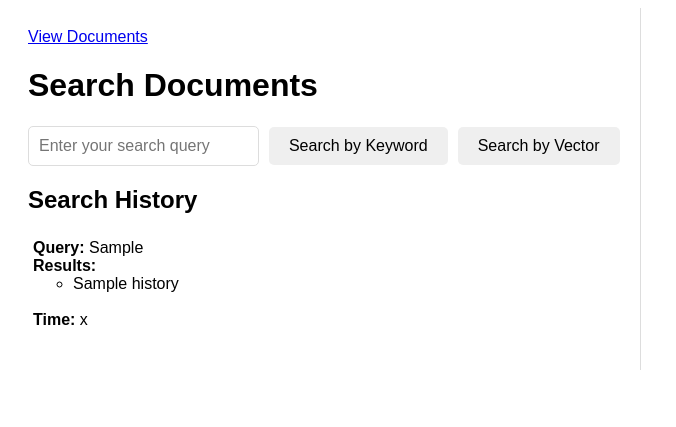
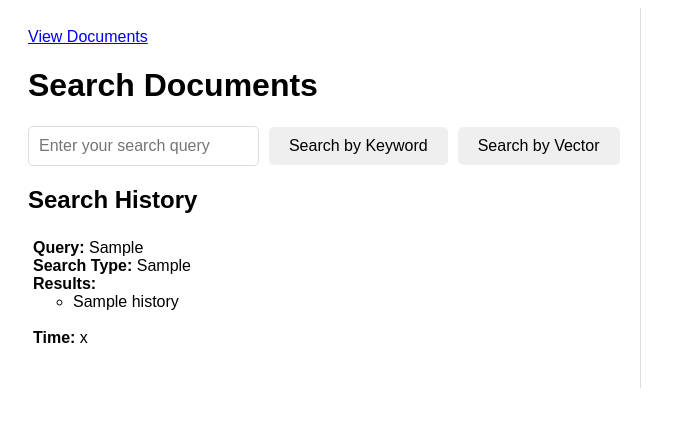
Before and after one commit to tijsvandenheuvel/document-retrieval, a Flask app: page / in a window 1280 px wide. Shown: the top 427 px of the page, without its empty margins (0-676 px from the left). Run offline with Flask 3, Linux system fonts and the light colour scheme; tables that the repository leaves empty hold one stand-in row (values such as "Sample post").

Commit message:
store and display search type

```diff
--- a/open_search_database/flask_app/app.py
+++ b/open_search_database/flask_app/app.py
@@ -162,7 +162,8 @@ def search():
                     "title": hit["_source"]["file_path"].split('/')[-1],
                     "file_path": hit["_source"]["file_path"],
                     "content": hit["_source"]["content"][:200],
-                    "score": hit["_score"]
+                    "score": hit["_score"],
+                    "search_type": search_type
                 } for hit in response["hits"]["hits"]
             ]
 
@@ -185,7 +186,8 @@ def search():
                     "title": hit["_source"]["file_path"].split('/')[-1],
                     "file_path": hit["_source"]["file_path"],
                     "content": hit["_source"]["content"][:200],
-                    "score": hit["_score"]
+                    "score": hit["_score"],
+                    "search_type": search_type
                 } for hit in response["hits"]["hits"]
             ]
 
@@ -194,7 +196,8 @@ def search():
 
         # Save search to history
         result_titles = [result["title"] for result in results]
-        insert_search_history(query, results, result_titles)
+
+        insert_search_history(query, results, result_titles, search_type)
 
         # Update history
         history = fetch_search_history()
@@ -210,9 +213,8 @@ def search():
 def history_results(history_id):
     entry = fetch_history_entry(history_id)
     if entry:
-        query, serialized_results, serialized_titles = entry
+        query, serialized_results = entry
         results = json.loads(serialized_results)
-        # result_titles = json.loads(serialized_titles)
         history = fetch_search_history()
         return render_template("index.html", query=query, results=results, history=history)
     return jsonify({"error": "History entry not found"}), 404
--- a/open_search_database/flask_app/log_db.py
+++ b/open_search_database/flask_app/log_db.py
@@ -25,6 +25,7 @@ def initialize_database():
             query TEXT,
             result TEXT,
             result_titles TEXT,
+            search_type TEXT,
             timestamp TEXT
         )
     """)
@@ -46,12 +47,12 @@ def close_db():
         g.db.close()
 
 
-def insert_search_history(query, result, result_titles):
+def insert_search_history(query, result, result_titles, search_type):
     conn = get_db()
     cursor = conn.cursor()
     cursor.execute(
-        "INSERT INTO search_history (query, result, result_titles, timestamp) VALUES (?, ?, ?, datetime('now'))",
-        (query, json.dumps(result), json.dumps(result_titles))
+        "INSERT INTO search_history (query, result, result_titles, search_type, timestamp) VALUES (?, ?, ?, ?, datetime('now'))",
+        (query, json.dumps(result), json.dumps(result_titles),search_type)
     )
     conn.commit()
 
@@ -59,14 +60,14 @@ def fetch_search_history(limit=10):
     conn = get_db()
     cursor = conn.cursor()
     cursor.execute(
-        f'SELECT id, query, result, result_titles, timestamp FROM search_history ORDER BY timestamp DESC LIMIT {limit}'
+        f'SELECT id, query, result, result_titles, search_type, timestamp FROM search_history ORDER BY timestamp DESC LIMIT {limit}'
     )
     return cursor.fetchall()
 
 def fetch_history_entry(history_id):
     conn = get_db()
     cursor = conn.cursor()
-    cursor.execute('SELECT query, result, result_titles FROM search_history WHERE id = ?', (history_id,))
+    cursor.execute('SELECT query, result FROM search_history WHERE id = ?', (history_id,))
     return cursor.fetchone()
 
 def get_search_history():
@@ -75,7 +76,7 @@ def get_search_history():
         cursor = conn.cursor()
 
         # Fetch rows from the search_history table
-        query = "SELECT id, query, result, result_titles, timestamp FROM search_history;"
+        query = "SELECT id, query, result, result_titles, search_type, timestamp FROM search_history;"
         cursor.execute(query)
         rows = cursor.fetchall()
 
@@ -97,6 +98,7 @@ def clear_search_history():
         conn = sqlite3.connect(DATABASE)
         cursor = conn.cursor()
 
+        # cursor.execute(f"DROP TABLE IF EXISTS search_history;")
         cursor.execute(f"DELETE FROM search_history;")
         conn.commit()
 
--- a/open_search_database/flask_app/templates/index.html
+++ b/open_search_database/flask_app/templates/index.html
@@ -23,11 +23,11 @@
         <h2>Search History</h2>
         <ul id="search-history" class="item-list">
             {% if history %}
-            {% for id, past_query, result, result_titles, timestamp in history %}
+            {% for id, past_query, result, result_titles, search_type, timestamp in history %}
             <li class="history-item" data-query="{{ past_query }}" onclick="selectHistoryItem('{{ id }}')">
                 <strong>Query:</strong> {{ past_query }} <br>
+                <strong>Search Type:</strong> {{ search_type }} <br>
                 <strong>Results:</strong>
-                <!-- {{ result_titles if result_titles else 'No results' }}  -->
                 {% if result_titles %}
                 <ul>
                     {% for title in result_titles.split(', ') %}
@@ -50,13 +50,14 @@
     <div class="column right-column">
         {% if query %}
         <h2>Results for "{{ query }}":</h2>
+        <strong>Search Type:</strong> {{ results[0].search_type }} <br>
         <ul class="item-list">
             {% for result in results %}
             <li class="result-item">
                 <h3>{{ result.title }}</h3>
-                <p>Path: {{ result.file_path }}</p>
-                <p>Similarity score: {{ result.score }}</p>
-                <p>Snippet: {{ result.content }}</p>
+                <p><strong>Path:</strong> {{ result.file_path }}</p>
+                <p><strong>Similarity score:</strong> {{ result.score }}</p>
+                <p><strong>Snippet:</strong> {{ result.content }}</p>
                 <a href="javascript:void(0);" onclick="openFile('{{ result.file_path | escape_single_quotes }}')">Open File</a> |
                 <a href="javascript:void(0);" onclick="downloadFile('{{ result.file_path | escape_single_quotes }}')">Download File</a>
             </li>
```
